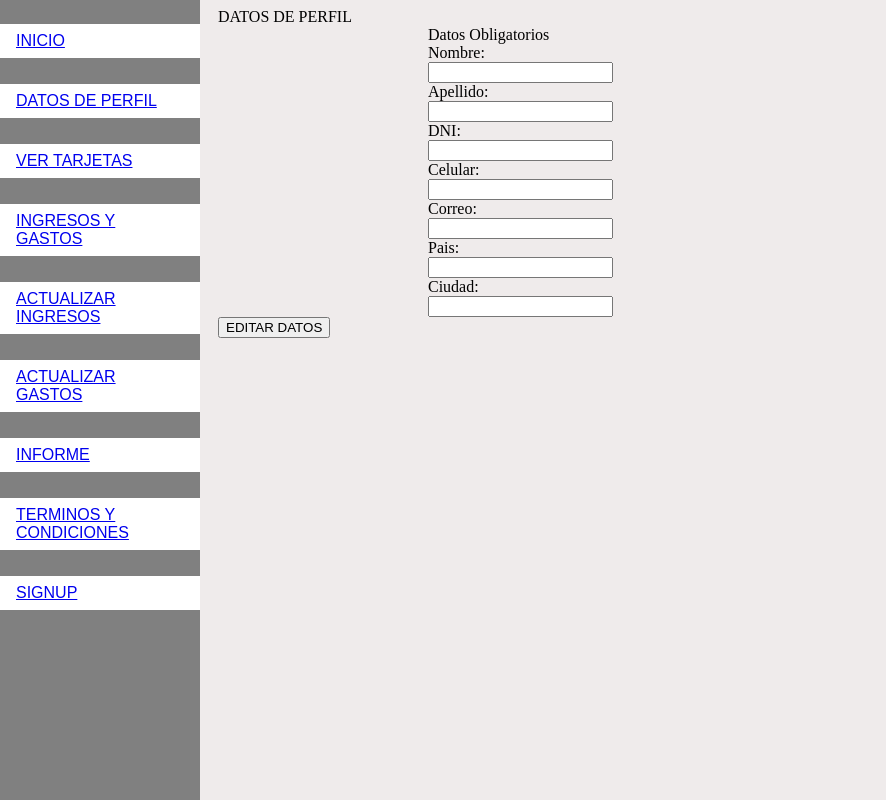
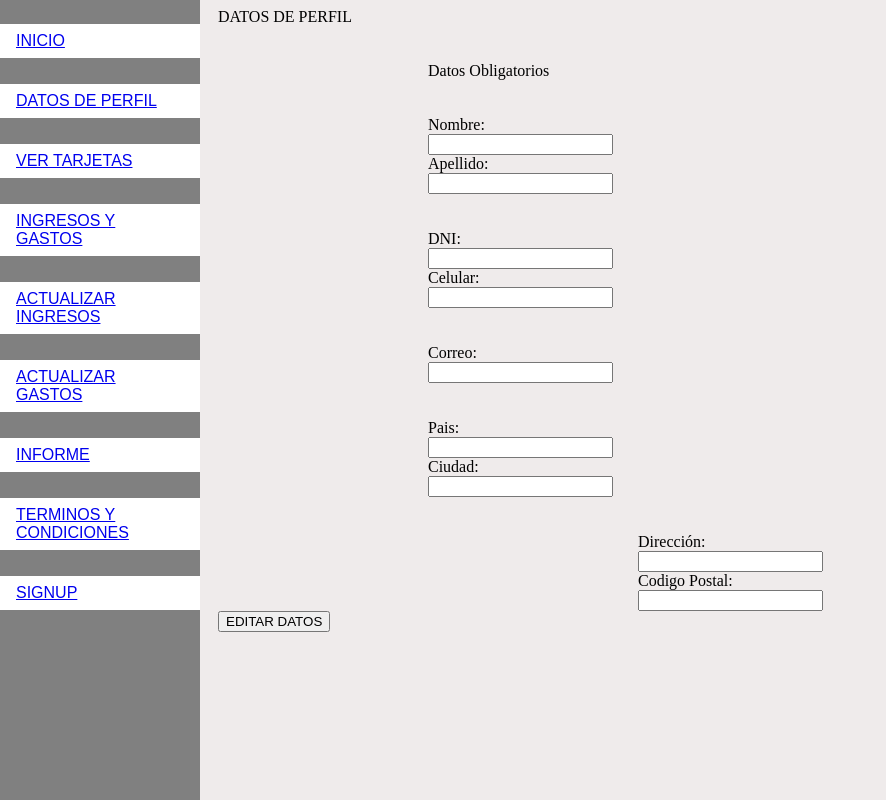
Before and after one commit to GiancarlosMamaniBenitez/FrontSoftware2, a Next.js app: page /DatosPerfil in a window 1280 px wide. Shown: the whole page, without its empty margins (0-886 px from the left). Built offline with nearby package versions, Linux system fonts and the light colour scheme.

Commit message:
Update page.js

```diff
--- a/src/app/DatosPerfil/page.js
+++ b/src/app/DatosPerfil/page.js
@@ -15,6 +15,8 @@ function DatosdePerfil() {
     const [newCorreo, setNewCorreo] = useState("")
     const [newPais, setNewPais] = useState("")
     const [newCiudad, setNewCiudad] = useState("")
+    const [newDireccion, setNewDireccion] = useState("")
+    const [newCodigoPostal, setNewCodigoPostal] = useState("")
 
 
 
@@ -24,7 +26,7 @@ function DatosdePerfil() {
 
 
     return (
-        <div className="container">
+        <div className="contenido">
            <div className="col-2">
                 {/* Agregamos el VerticalMenu */}
 
@@ -40,10 +42,12 @@ function DatosdePerfil() {
                         DATOS DE PERFIL
                         <img src="" alt="" className='col'/>
                     </div>
+                    <br/><br/>
                     <div>
                         <div className="row h3">
                             Datos Obligatorios
                         </div>
+                        <br/><br/>
                         <div className='row'>
                             <div className='col'>
                                 <div className='col ms-4'>
@@ -64,7 +68,7 @@ function DatosdePerfil() {
                                 onChange={(e)=> setNewApellido(e.target.value)}/>
                             </div>
                         </div>
-
+                        <br/><br/>
                         <div className='row'>
                             <div className='col'>
                                 <div className='ms-4'>
@@ -85,7 +89,7 @@ function DatosdePerfil() {
                                 onChange={(f)=> setNewTelefono(Number(f.target.value))}/>
                             </div>
                         </div>
-
+                        <br/><br/>
                         <div className='row'>
                             <div className='col'>
                                 <div className='ms-4'>
@@ -97,7 +101,7 @@ function DatosdePerfil() {
                                 onChange={(f)=> setNewCorreo(f.target.value)}/>
                             </div>
                         </div>
-
+                        <br/><br/>
                         <div className='row'>
                             <div className='col'>
                                 <div className='ms-4'>
@@ -117,6 +121,27 @@ function DatosdePerfil() {
                                 className='ms-4 form-control rounded'
                                 onChange={(f)=> setNewCiudad(f.target.value)}/>
                             </div>
+                            <br/><br/>
+                            <div className='row'>
+                              <div className='col'>
+                                <div className='ms-4'>
+                                    Dirección:
+                                </div>
+
+                                <input type = "Ingresar Dirección"
+                                className='ms-4 form-control rounded'
+                                onChange={(f)=> setNewDireccion(f.target.value)}/>
+                            </div>
+                            <div className='col'>
+                                <div className='ms-4'>
+                                    Codigo Postal:
+                                </div>
+
+                                <input type = "Ingresar codigoPostal"
+                                className='ms-4 form-control rounded'
+                                onChange={(f)=> setNewCodigoPostal(Number(f.target.value))}/>
+                            </div>
+                        </div>
                         </div>
                     </div>
                 </div>
@@ -132,7 +157,7 @@ function DatosdePerfil() {
             </div>
 
             <br/>
-            <div className='col-2 d-flex flex-row-reverse align-items-center'>
+            <div className='col-1 d-flex flex-row-reverse align-items-center'>
 
                         <button className='btn btn-primary align-middle'
                         type='button'
```
